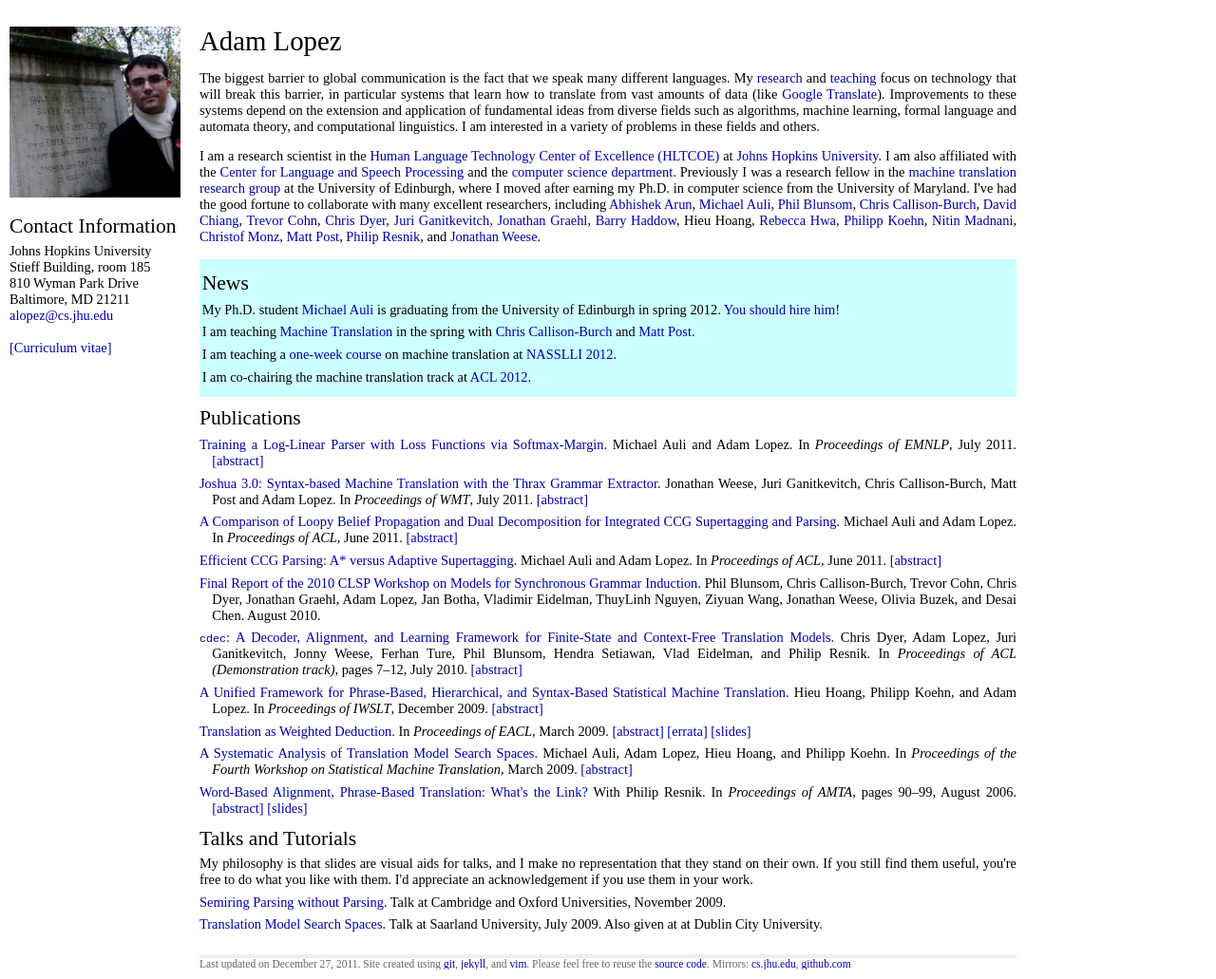
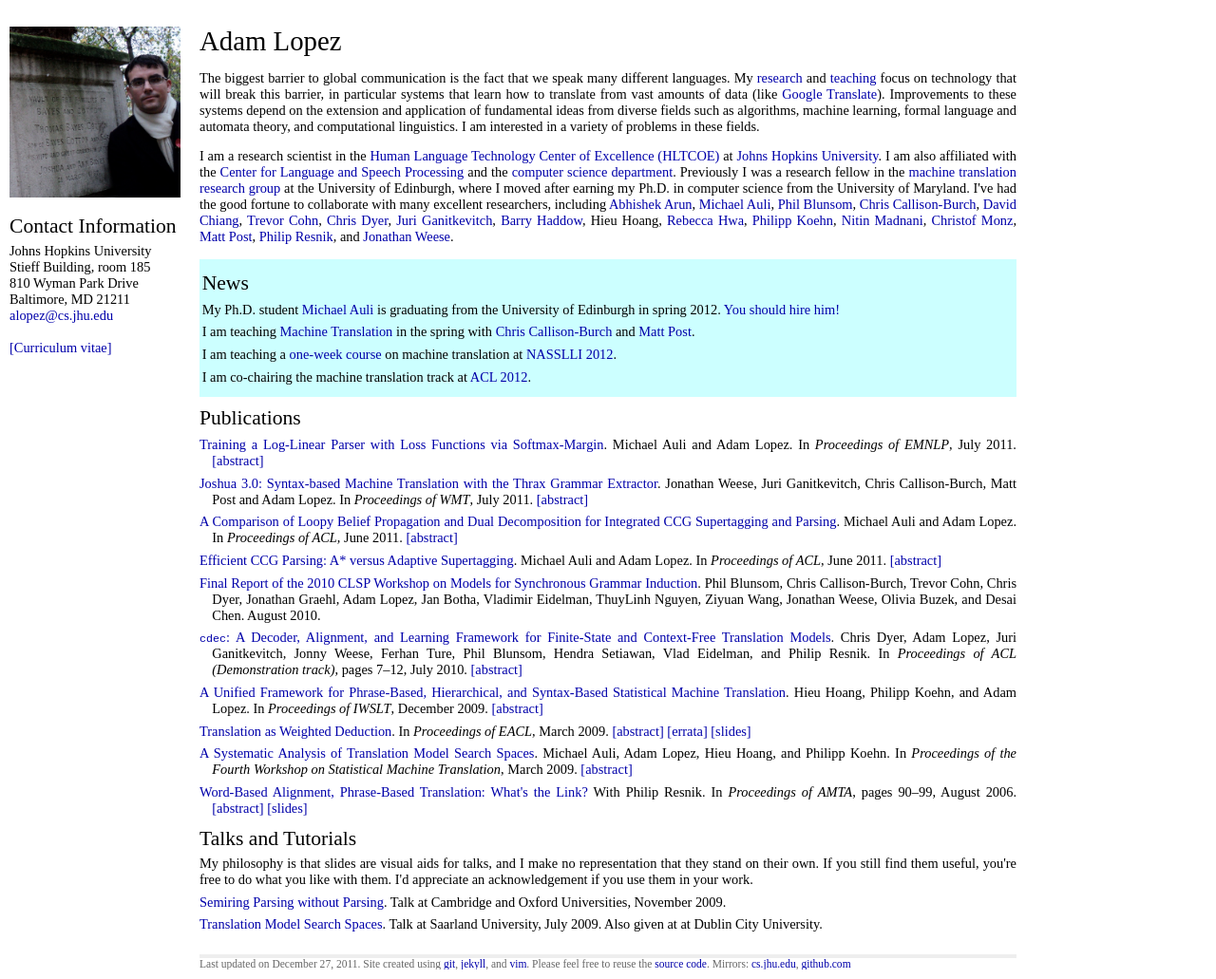
Before and after one commit to alopez/alopez.github.com, a Jekyll site: the page built from index.html, in a window 1280 px wide. Shown: the whole page at 95% size. Built offline with Jekyll 4.4.1, drawn with Linux system fonts in a browser that asks for light colours.

Commit message:
Tweak text. Remove dead link.

```diff
--- a/index.html
+++ b/index.html
@@ -21,7 +21,7 @@ amounts of data (like <a href="http://translate.google.com">Google Translate</a>
 Improvements to these systems depend on the extension and application of
 fundamental ideas from diverse fields such as algorithms, machine learning,
 formal language and automata theory, and computational linguistics. I am
-interested in a variety of problems in these fields and others.
+interested in a variety of problems in these fields.
 
 <p>I am a research scientist in the  <a href="http://web.jhu.edu/hltcoe">Human
 Language Technology Center of Excellence (HLTCOE)</a> at <a href="http://www.jhu.edu">Johns Hopkins University</a>.
@@ -39,7 +39,6 @@ I've had the good fortune to collaborate with many excellent researchers, includ
 <a href="http://staffwww.dcs.shef.ac.uk/people/T.Cohn/">Trevor Cohn</a>,
 <a href="http://www.cs.cmu.edu/~cdyer">Chris Dyer</a>,
 <a href="http://www.cs.jhu.edu/~juri">Juri Ganitkevitch</a>,
-<a href="http://www.isi.edu/~graehl/">Jonathan Graehl</a>,
 <a href="http://homepages.inf.ed.ac.uk/bhaddow">Barry Haddow</a>,
 Hieu Hoang,
 <a href="http://www.cs.pitt.edu/~hwa">Rebecca Hwa</a>,
```
